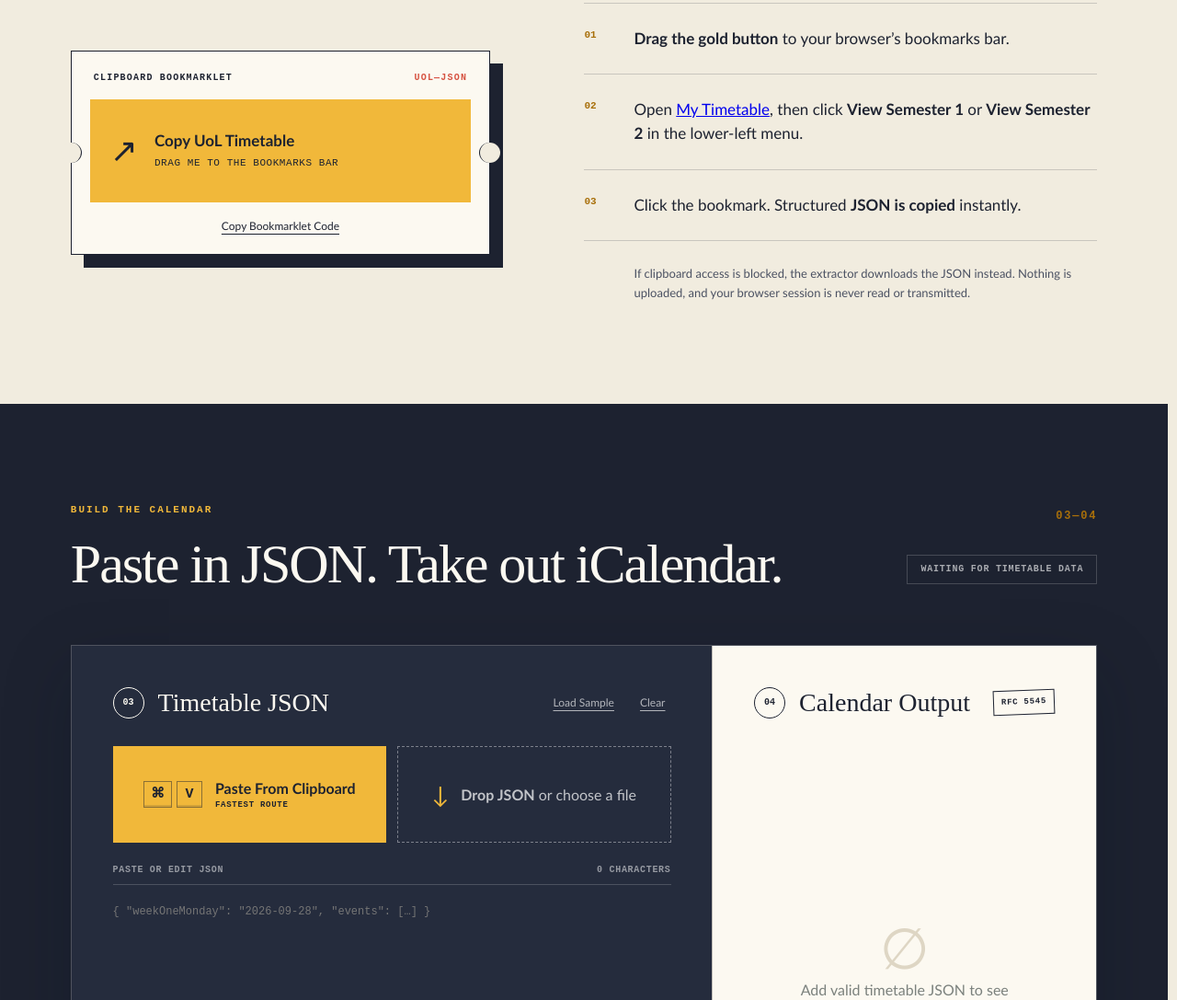
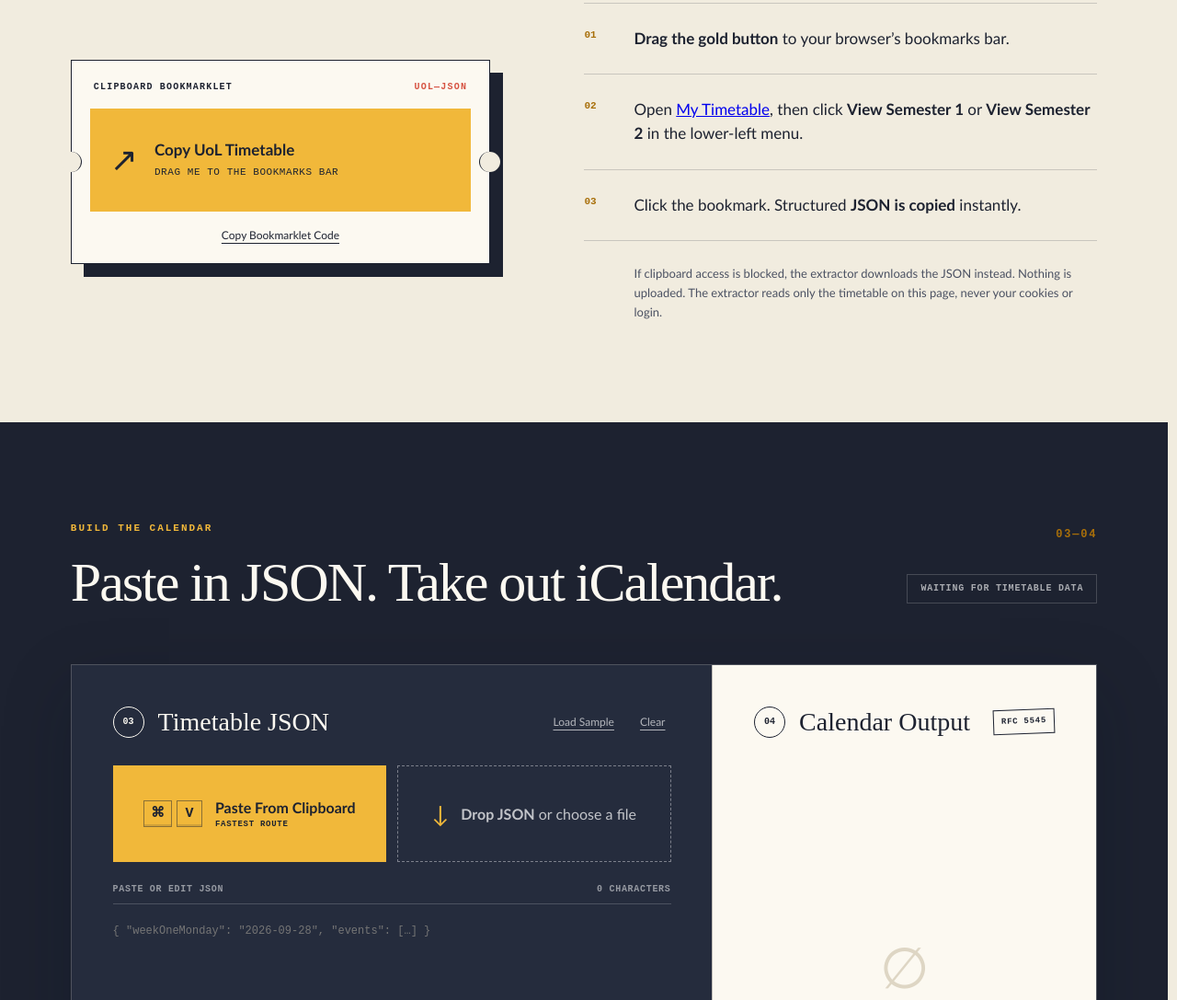
Before and after one commit to GeniusLv2006/uol-timetables, a website with bundled scripts: page index.html in a window 1280 px wide. Shown: the part 1121-2208 px from the top of the page at 92% size. Built offline with nearby package versions, Linux system fonts and the light colour scheme.

Commit message:
fix(copy): state what the timetable extractor reads (#11)
The note said the browser session is never read, but the extractor does read the timetable table and the page URL. Say that it reads only the timetable and never cookies or login details.

```diff
--- a/index.html
+++ b/index.html
@@ -100,7 +100,7 @@
             </ol>
             <p class="privacy-note">
               If clipboard access is blocked, the extractor downloads the JSON instead.
-              Nothing is uploaded, and your browser session is never read or transmitted.
+              Nothing is uploaded. The extractor reads only the timetable on this page, never your cookies or login.
             </p>
           </div>
         </div>
```
